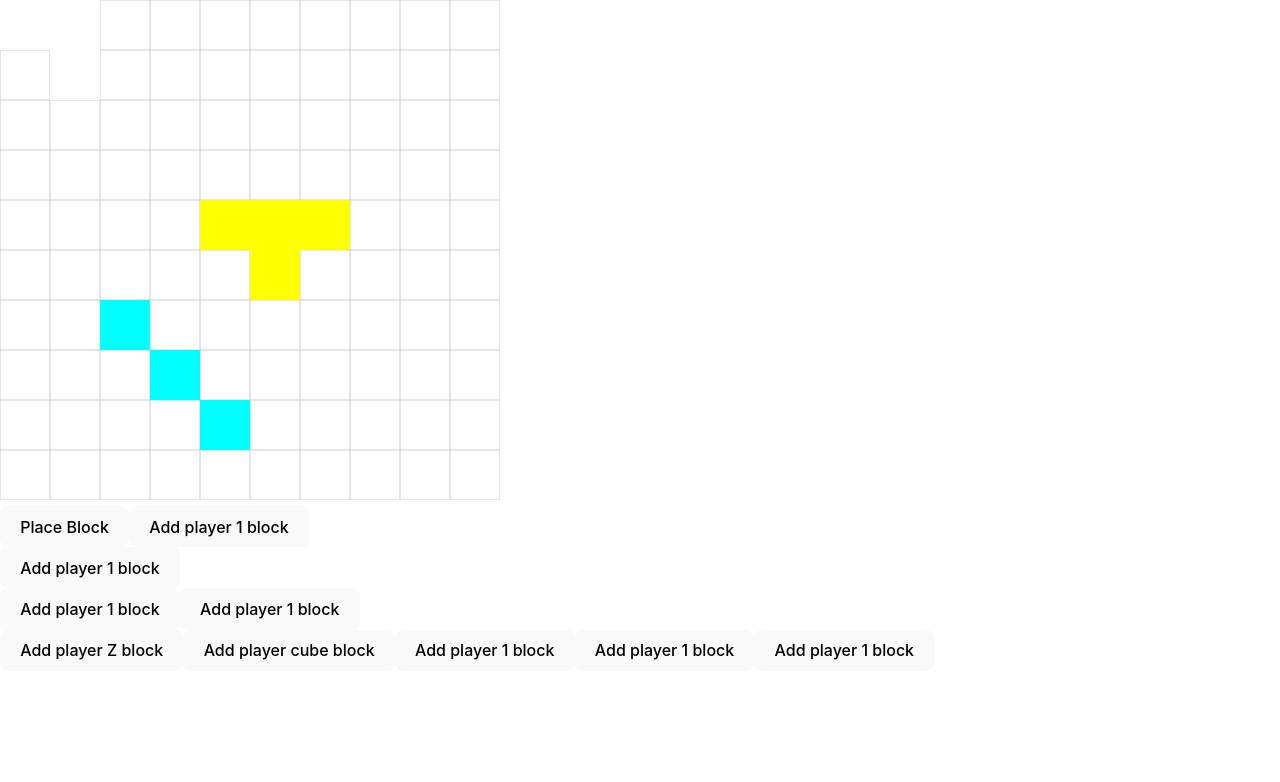
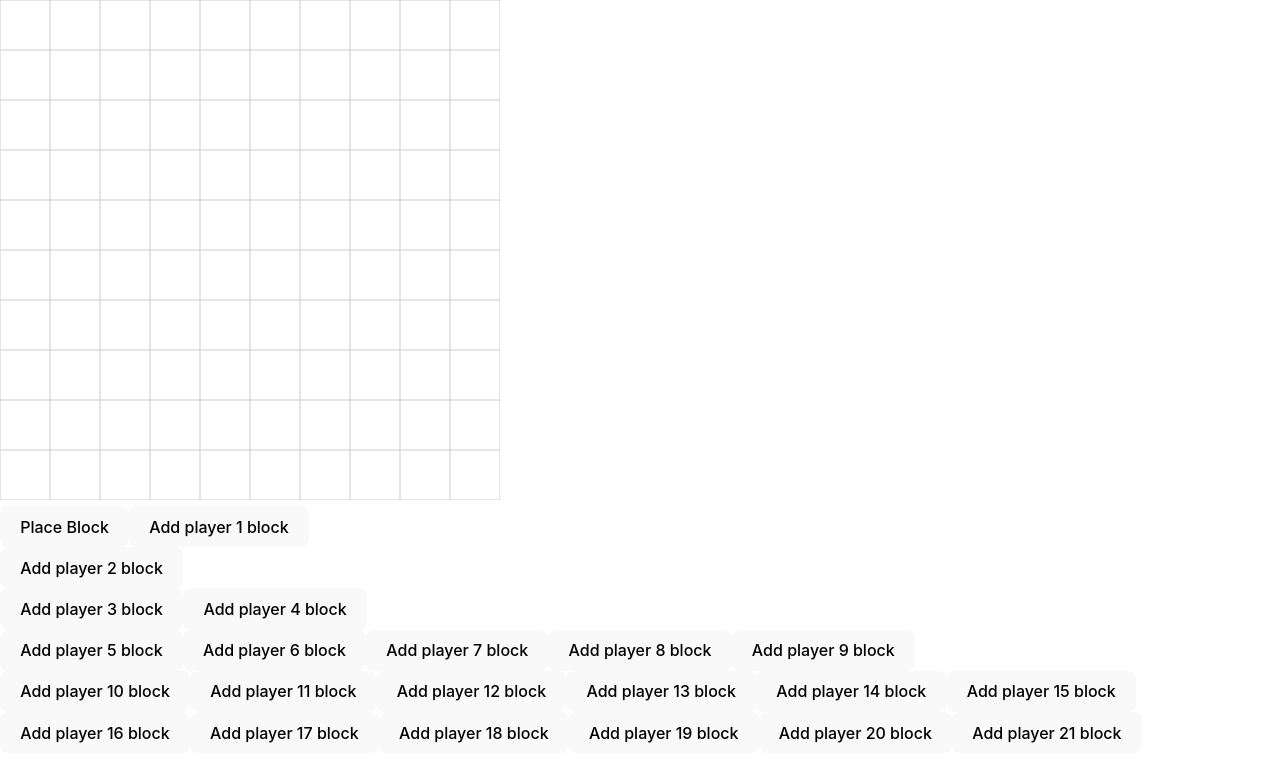
Before and after one commit to jaygarza1982/jakes-blokus, a React (Vite) app: page / in a window 1280 px wide. Shown: the top 782 px of the page. Built offline with nearby package versions, Linux system fonts and the light colour scheme.

Commit message:
Added all blocks from game spec

```diff
--- a/src/App.tsx
+++ b/src/App.tsx
@@ -32,24 +32,47 @@ const App: React.FC = () => {
       <br />
       <button onClick={placeSelectedBlock}>Place Block</button>
 
+      {/* TODO: Images for blocks */}
       <button onClick={addPlayerBlock('Player 1', [[0, 0]])}>Add player 1 block</button>
       <br />
 
-      <button onClick={addPlayerBlock('Player 1', [[0, 0], [1, 0]])}>Add player 1 block</button>
+      <button onClick={addPlayerBlock('Player 1', [[0, 0], [1, 0]])}>Add player 2 block</button>
       <br />
 
-      <button onClick={addPlayerBlock('Player 1', [[0, 0], [1, 0], [1, 1]])}>Add player 1 block</button>
-      <button onClick={addPlayerBlock('Player 1', [[0, 0], [1, 0], [2, 0]])}>Add player 1 block</button>
+      <button onClick={addPlayerBlock('Player 1', [[0, 0], [1, 0], [1, 1]])}>Add player 3 block</button>
+      <button onClick={addPlayerBlock('Player 1', [[0, 0], [1, 0], [2, 0]])}>Add player 4 block</button>
       <br />
 
-      <button onClick={addPlayerBlock('Player 1', [[0, 0], [1, 0], [1, 1], [2, 1]])}>Add player Z block</button>
-      <button onClick={addPlayerBlock('Player 1', [[0, 0], [1, 0], [0, 1], [1, 1]])}>Add player cube block</button>
-      <button onClick={addPlayerBlock('Player 1', [[0, 0], [1, 0], [2, 0], [1, 1]])}>Add player 1 block</button>
-      <button onClick={addPlayerBlock('Player 1', [[0, 0], [1, 0], [2, 0], [2, 1]])}>Add player 1 block</button>
-      <button onClick={addPlayerBlock('Player 1', [[0, 0], [1, 0], [2, 0], [3, 0]])}>Add player 1 block</button>
+      {/* TODO: Remake 5 to spec */}
+      <button onClick={addPlayerBlock('Player 1', [[0, 0], [1, 0], [1, 1], [2, 1]])}>Add player 5 block</button>
+
+      <button onClick={addPlayerBlock('Player 1', [[0, 0], [1, 0], [0, 1], [1, 1]])}>Add player 6 block</button>
+      <button onClick={addPlayerBlock('Player 1', [[0, 0], [1, 0], [2, 0], [1, 1]])}>Add player 7 block</button>
+      <button onClick={addPlayerBlock('Player 1', [[0, 0], [1, 0], [2, 0], [2, 1]])}>Add player 8 block</button>
+      <button onClick={addPlayerBlock('Player 1', [[0, 0], [1, 0], [2, 0], [3, 0]])}>Add player 9 block</button>
       <br />
 
-      {/* TODO: 5 piece blocks */}
+      <button onClick={addPlayerBlock('Player 1', [[0, 0], [1, 0], [2, 0], [3, 0], [4, 0]])}>Add player 10 block</button>
+      <button onClick={addPlayerBlock('Player 1', [[0, 0], [1, 0], [2, 0], [3, 0], [3, 1]])}>Add player 11 block</button>
+      <button onClick={addPlayerBlock('Player 1', [[0, 0], [0, 1], [0, 2], [-1, 2], [-1, 3]])}>Add player 12 block</button>
+      <button onClick={addPlayerBlock('Player 1', [[0, 0], [0, 1], [0, 2], [-1, 1], [-1, 2]])}>Add player 13 block</button>
+
+
+      <button onClick={addPlayerBlock('Player 1', [[0, 0], [0, 1], [0, 2], [-1, 2], [-2, 2]])}>Add player 14 block</button>
+
+      {/* TODO: Translate 15 down and right */}
+      <button onClick={addPlayerBlock('Player 1', [[0, 0], [0, -1], [1, -1], [1, -2], [2, -2]])}>Add player 15 block</button>
+
+      <button onClick={addPlayerBlock('Player 1', [[0, 0], [1, 0], [1, -1], [1, -2], [2, -2]])}>Add player 16 block</button>
+      <button onClick={addPlayerBlock('Player 1', [[2, 0], [1, 0], [1, -1], [1, -2], [2, -2]])}>Add player 17 block</button>
+
+      <button onClick={addPlayerBlock('Player 1', [[0, 0], [1, 0], [2, 0], [2, 1], [2, -1]])}>Add player 18 block</button>
+
+      <button onClick={addPlayerBlock('Player 1', [[0, 0], [1, 0], [1, -1], [1, -2], [2, -1]])}>Add player 19 block</button>
+
+      <button onClick={addPlayerBlock('Player 1', [[0, 0], [-1, 0], [1, 0], [0, -1], [0, 1]])}>Add player 20 block</button>
+
+      <button onClick={addPlayerBlock('Player 1', [[0, 0], [1, 0], [2, 0], [3, 0], [1, -1]])}>Add player 21 block</button>
     </>
   );
 };
--- a/src/atoms/GameData.ts
+++ b/src/atoms/GameData.ts
@@ -14,74 +14,6 @@ export const GameDataAtom = atom<GameData>({
             "color": "#ff0"
         }
     ],
-    "blocks": [
-        {
-            "blockId": "1",
-            "playerId": "Player 1",
-            "shape": [
-                [
-                    0,
-                    0
-                ],
-                [
-                    1,
-                    0
-                ],
-                [
-                    1,
-                    1
-                ]
-            ],
-            "x": 0,
-            "y": 0,
-            selected: true
-        },
-        {
-            "blockId": "2",
-            "playerId": "Player 2",
-            "shape": [
-                [
-                    0,
-                    0
-                ],
-                [
-                    1,
-                    0
-                ],
-                [
-                    1,
-                    1
-                ],
-                [
-                    2,
-                    0
-                ]
-            ],
-            "x": 200,
-            "y": 200,
-            selected: false
-        },
-        {
-            "blockId": "3",
-            "playerId": "Player 1",
-            "shape": [
-                [
-                    0,
-                    0
-                ],
-                [
-                    1,
-                    1
-                ],
-                [
-                    2,
-                    2
-                ]
-            ],
-            "x": 100,
-            "y": 300,
-            selected: false
-        }
-    ]
+    "blocks": []
 }
 });
```
